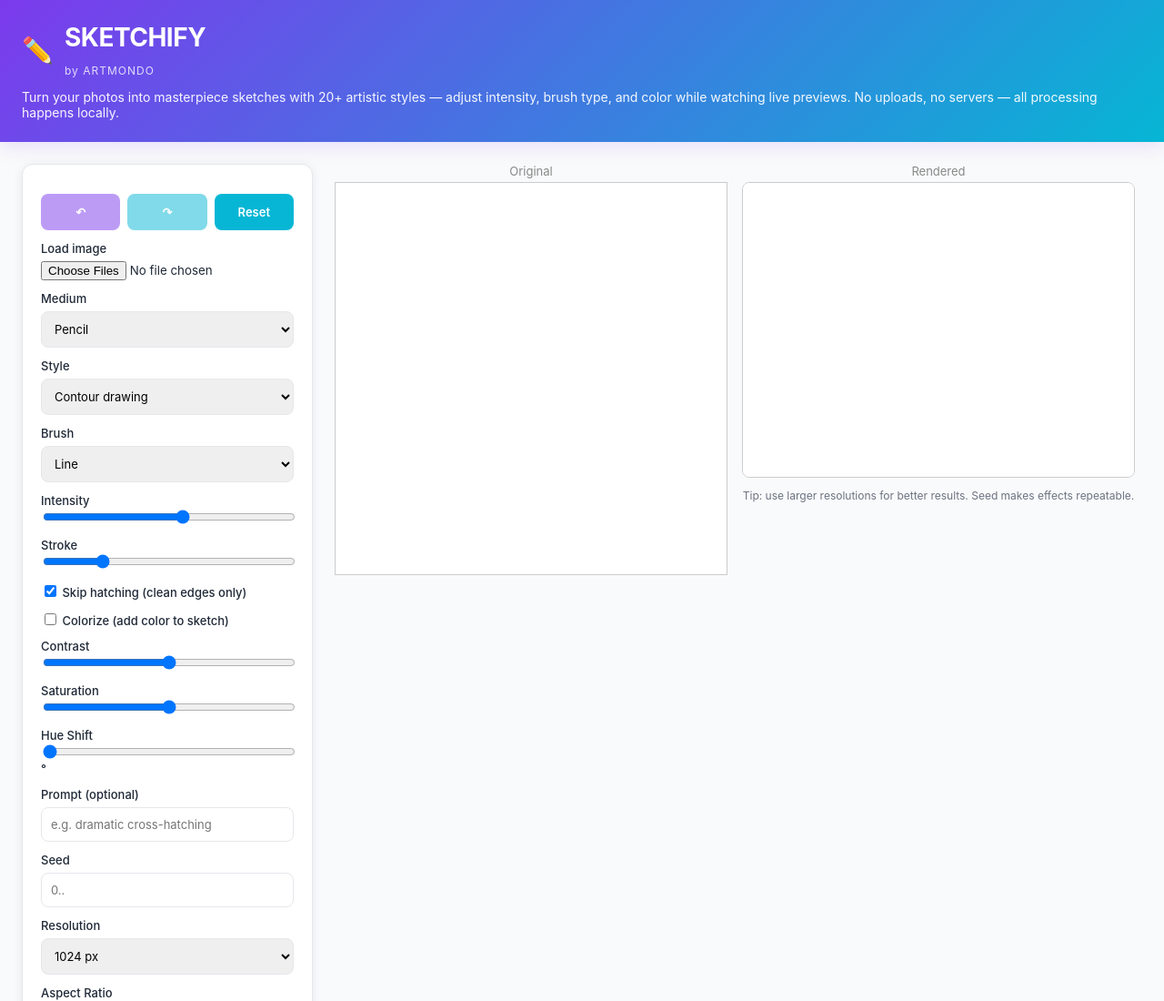
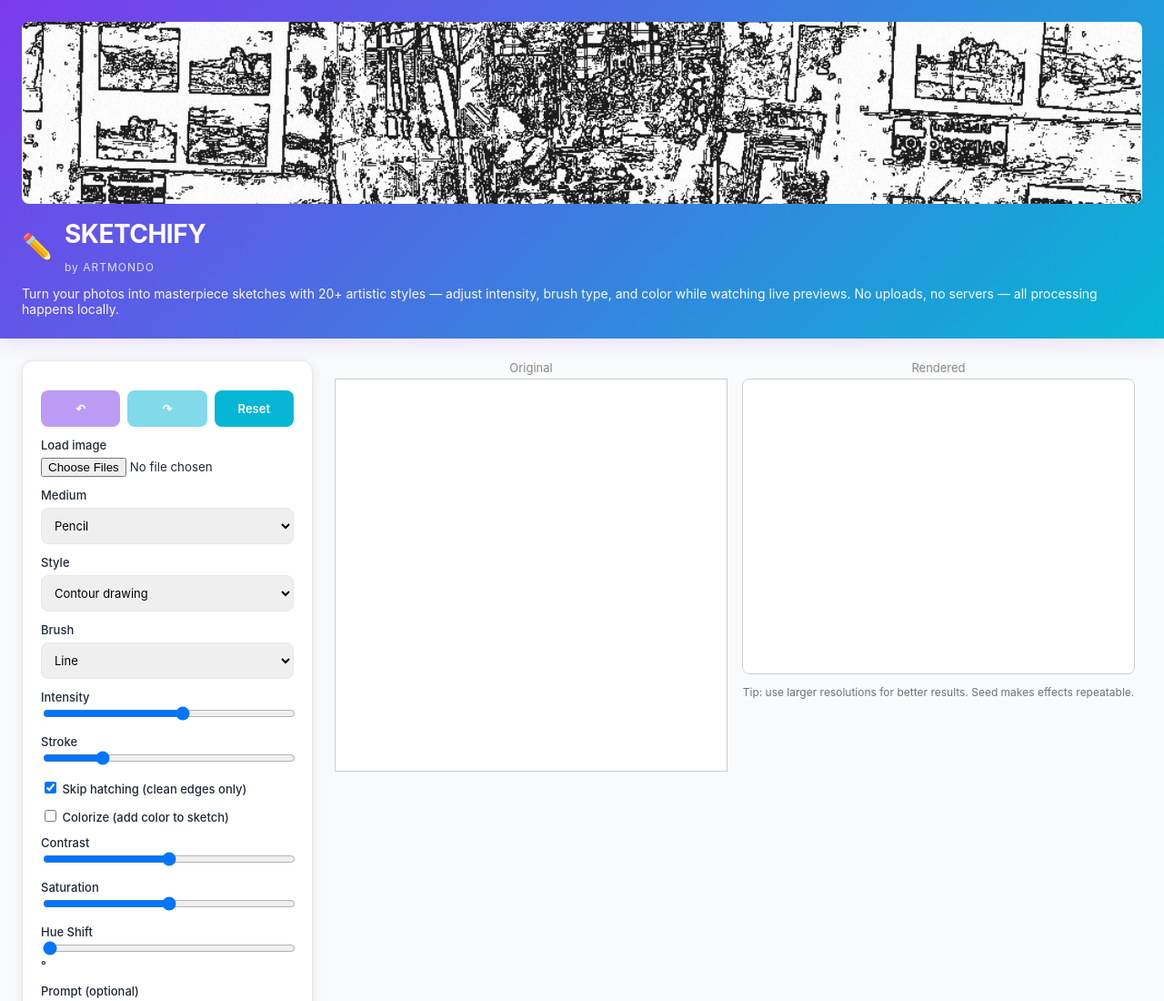
Before and after one commit to aalorro/sketch, a plain HTML site: page index.html in a window 1280 px wide. Shown: the top 1100 px of the page at 91% size. Drawn offline with Linux system fonts and the light colour scheme.

Commit message:
added banner to homepage

```diff
--- a/index.html
+++ b/index.html
@@ -8,6 +8,7 @@
 </head>
 <body>
   <header>
+    <img src="img/sketchify_banner.jpg" alt="Sketchify Banner" style="width:100%;max-height:200px;object-fit:cover;display:block;margin-bottom:16px;border-radius:8px">
     <div style="display:flex;align-items:center;gap:12px;margin-bottom:12px">
       <div style="font-size:28px">✏️</div>
       <div>
```
Also changed, not shown: img/sketchify_banner.jpg (added).
